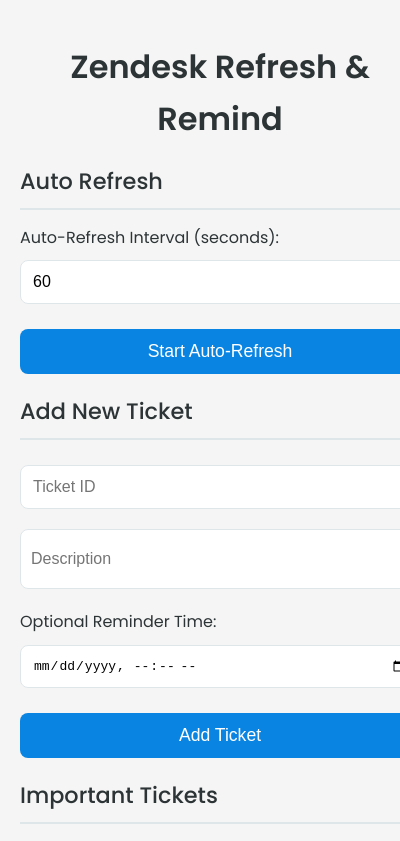
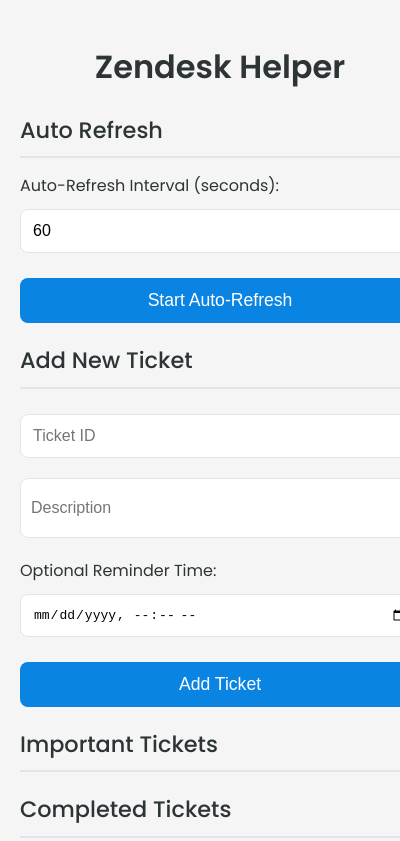
Before and after one commit to VinhKietLa/zendesk_extension, a browser extension: page popup.html in a window 400 px wide. Shown: the top 841 px of the page. Drawn offline with Linux system fonts and the light colour scheme.

```diff
--- a/popup.html
+++ b/popup.html
@@ -4,12 +4,12 @@
 <head>
     <meta charset="UTF-8">
     <meta name="viewport" content="width=device-width, initial-scale=1.0">
-    <title>Zendesk Refresh & Remind
+    <title>Zendesk Helper
     </title>
     <link rel="stylesheet" href="popup.css">
 
 <body>
-    <h1>Zendesk Refresh & Remind
+    <h1>Zendesk Helper
     </h1>
 
     <!-- Auto Refresh Section -->
```
Also changed, not shown: export_screenshot.png, manifest.json.
